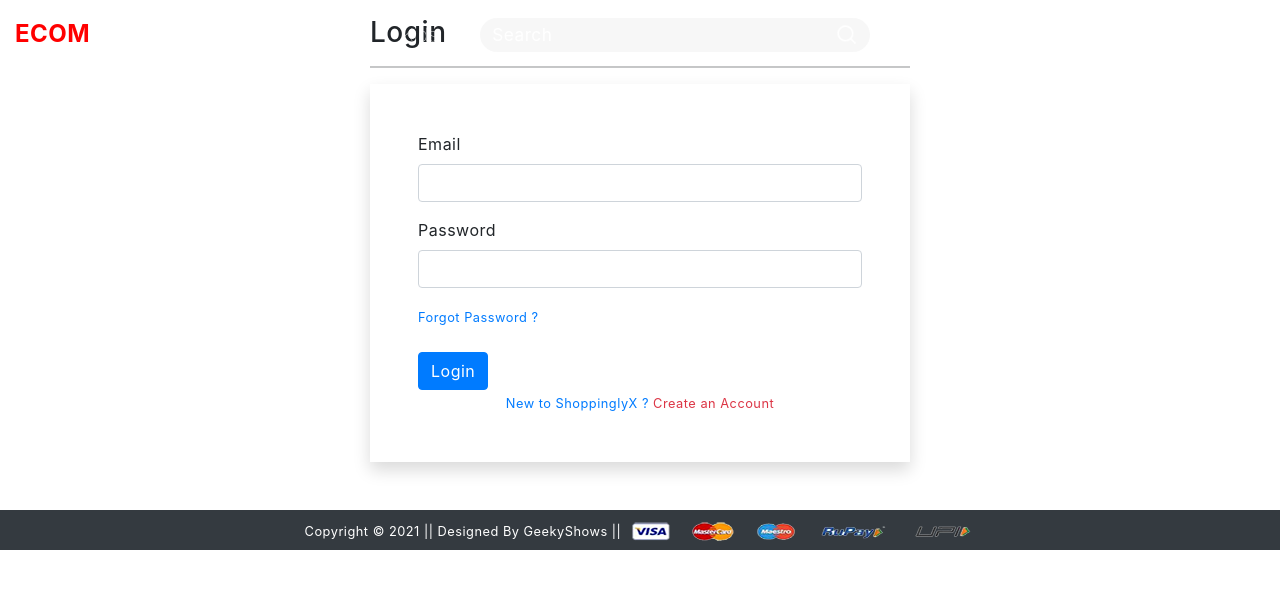
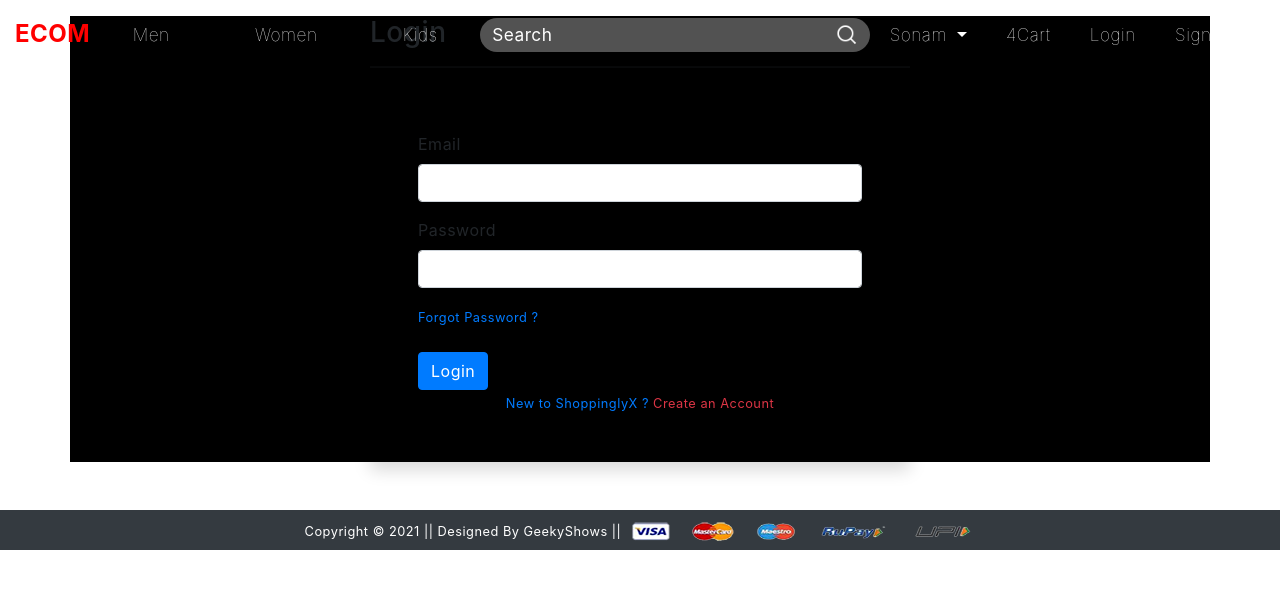
Before and after one commit to Sayantan-Bera/E-commerce-website, a Django app: page /login/ in a window 1280 px wide. Shown: the top 589 px of the page. Run offline with Django 4.2, Linux system fonts and the light colour scheme; some libraries are stand-ins or nearby versions.

Commit message:
login style change

```diff
--- a/app/static/app/css/style.css
+++ b/app/static/app/css/style.css
@@ -382,3 +382,6 @@ div > a:hover {
   font-size: 24px;
   font-weight: bold;
 }
+.login-main {
+  background-color: black;
+}
--- a/app/templates/app/login.html
+++ b/app/templates/app/login.html
@@ -2,7 +2,7 @@
 {% load static %}
 {% block title %}Login{% endblock title %}
 {% block main-content %}
-<div class="container">
+<div class="container login-main">
  <div class="row my-3">
   <div class="col-sm-6 offset-sm-3">
    <h3>Login</h3>
```
